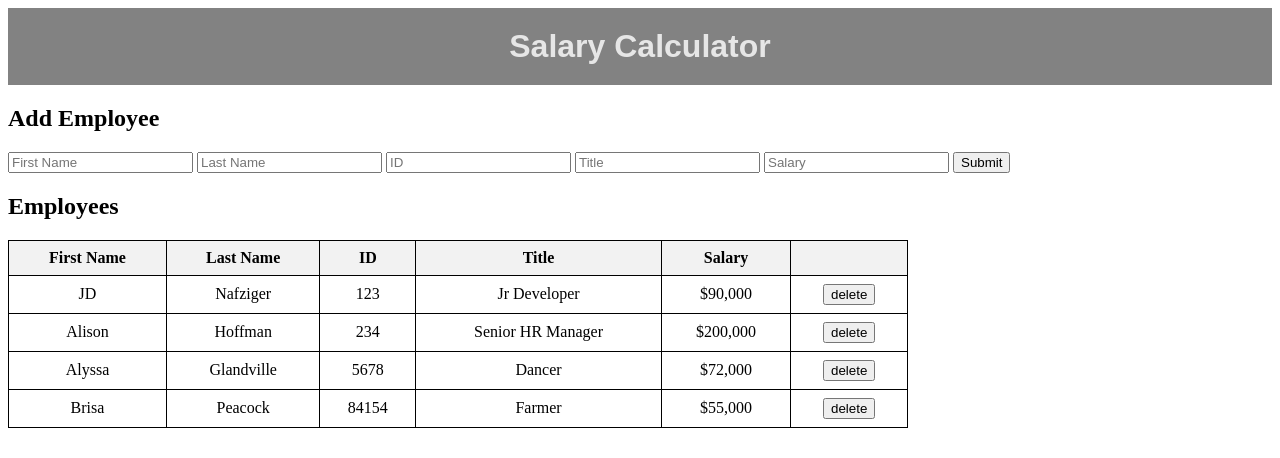
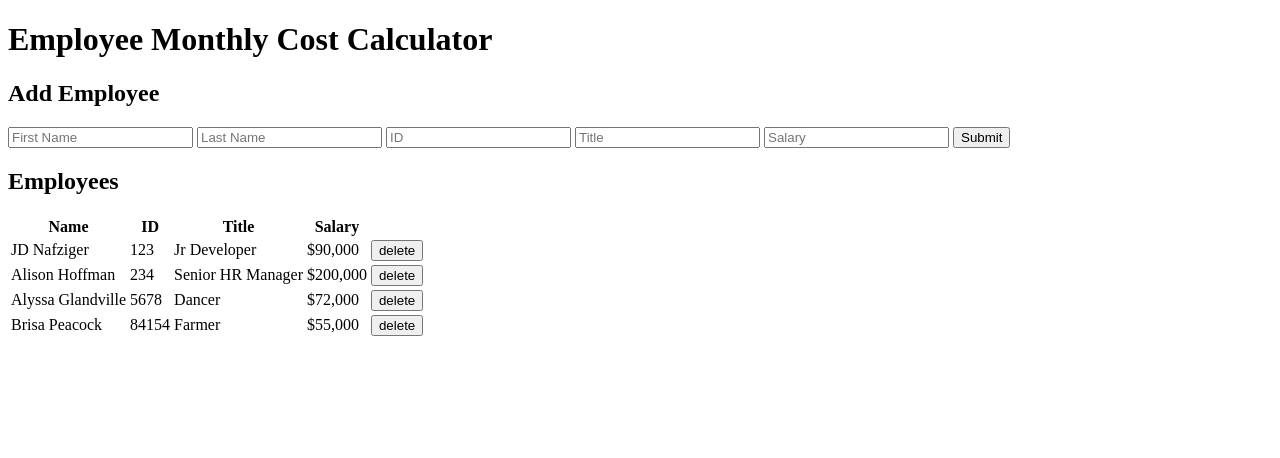
Before and after one commit to JDNafz/weekend-jquery-salary-calculator, a plain HTML site: page index2.html in a window 1280 px wide. Drawn offline with Linux system fonts and the light colour scheme.

Commit message:
I made a mess... please help

```diff
--- a/index2.html
+++ b/index2.html
@@ -4,10 +4,11 @@
     <meta charset="UTF-8">
     <meta name="viewport" content="width=device-width, initial-scale=1.0">
     <title>Document</title>
+    <link rel="stylesheet" href="https://fonts.googleapis.com/css?family=Oleo+Script|Open+Sans">
     <link rel="stylesheet" href="styles.css">
     <!-- <script src="jquery.js"></script>
     <script src="script.js"></script> -->
-    <h1>Salary Calculator</h1>
+    <h1>Employee Monthly Cost Calculator</h1>
 </head>
 <body>
     <h2>Add Employee
@@ -22,19 +23,19 @@
         <input id="submit-btn" type="submit" value="Submit">
     </section>
     <h2> Employees</h2>
+    <section id="sectionTable">
         <table id="resultsTable">
             <tr id="firstRow">
-          <th id="firstNameCol" >First Name</th>
-          <th id="lastNameCol"  >Last Name</th>
+                <th id="firstNameCol" >Name</th>
                 <th id="userIDCol"    >ID</th>
                 <th id="titleCol"     >Title</th>
                 <th id="salaryCol"    >Salary</th>
                 <th id="delete-btnCol"></th>
             </tr>
-        <tr id="123"><td> JD</td><td>Nafziger</td><td>123</td><td>Jr Developer</td><td>$90,000</td><td><input id='delete123' class ='deleteTarget' type='submit' value='delete'></td></tr><tr id="234"><td> Alison</td><td>Hoffman</td><td>234</td><td>Senior HR Manager</td><td>$200,000</td><td><input id='delete234' class ='deleteTarget' type='submit' value='delete'></td></tr><tr id="5678"><td> Alyssa</td><td>Glandville</td><td>5678</td><td>Dancer</td><td>$72,000</td><td><input id='delete5678' class ='deleteTarget' type='submit' value='delete'></td></tr><tr id="84154"><td> Brisa</td><td>Peacock</td><td>84154</td><td>Farmer</td><td>$55,000</td><td><input id='delete84154' class ='deleteTarget' type='submit' value='delete'></td></tr>
+            <tr id="123"><td> JD Nafziger</td><td>123</td><td>Jr Developer</td><td>$90,000</td><td><input id='delete123' class ='deleteTarget' type='submit' value='delete'></td></tr><tr id="234"><td> Alison Hoffman</td><td>234</td><td>Senior HR Manager</td><td>$200,000</td><td><input id='delete234' class ='deleteTarget' type='submit' value='delete'></td></tr><tr id="5678"><td> Alyssa Glandville</td><td>5678</td><td>Dancer</td><td>$72,000</td><td><input id='delete5678' class ='deleteTarget' type='submit' value='delete'></td></tr><tr id="84154"><td> Brisa Peacock</td><td>84154</td><td>Farmer</td><td>$55,000</td><td><input id='delete84154' class ='deleteTarget' type='submit' value='delete'></td></tr>
 
         </table>
         <span id="totalAmount" class="total"></span>
-
+    </section>
 </body>
 </html>
--- a/styles.css
+++ b/styles.css
@@ -1,46 +1 @@
-h1 {
-    background-color: rgb(130, 130, 130);
-    color: rgb(230, 230, 230);
-    padding: 20px;
-    margin: 0;
-    text-align: center;
-    font-family: Arial, Helvetica, sans-serif;
-}
-
-table {
-    border-collapse: collapse;
-    width: 100%;
-    max-width: 900px;
-    align-content: center;
-}
-
-th, td {
-    border: 1px solid black;
-    padding: 8px;
-    text-align: center;
-}
-
-th {
-  background-color: #f2f2f2;
-}
-
-.total {
-  float: right;
-}
-
-span {
-  margin: 5px;
-}
-.red-fill {
-  /* display: inline-block; */
-  /* width: 100px;
-  height: 100px;
-  margin: 5px; */
-  background-color: red;
-}
-
-.error-highlight{
-  outline: none;
-  border-color: #bf3826;
-  box-shadow: 0 0 10px red;
-}
+/*# sourceMappingURL=styles.css.map */
```
Also changed, not shown: index.html (+1 -1 lines), script.js (+14 -11 lines). Lines whose indentation alone changed are shown as unchanged.
